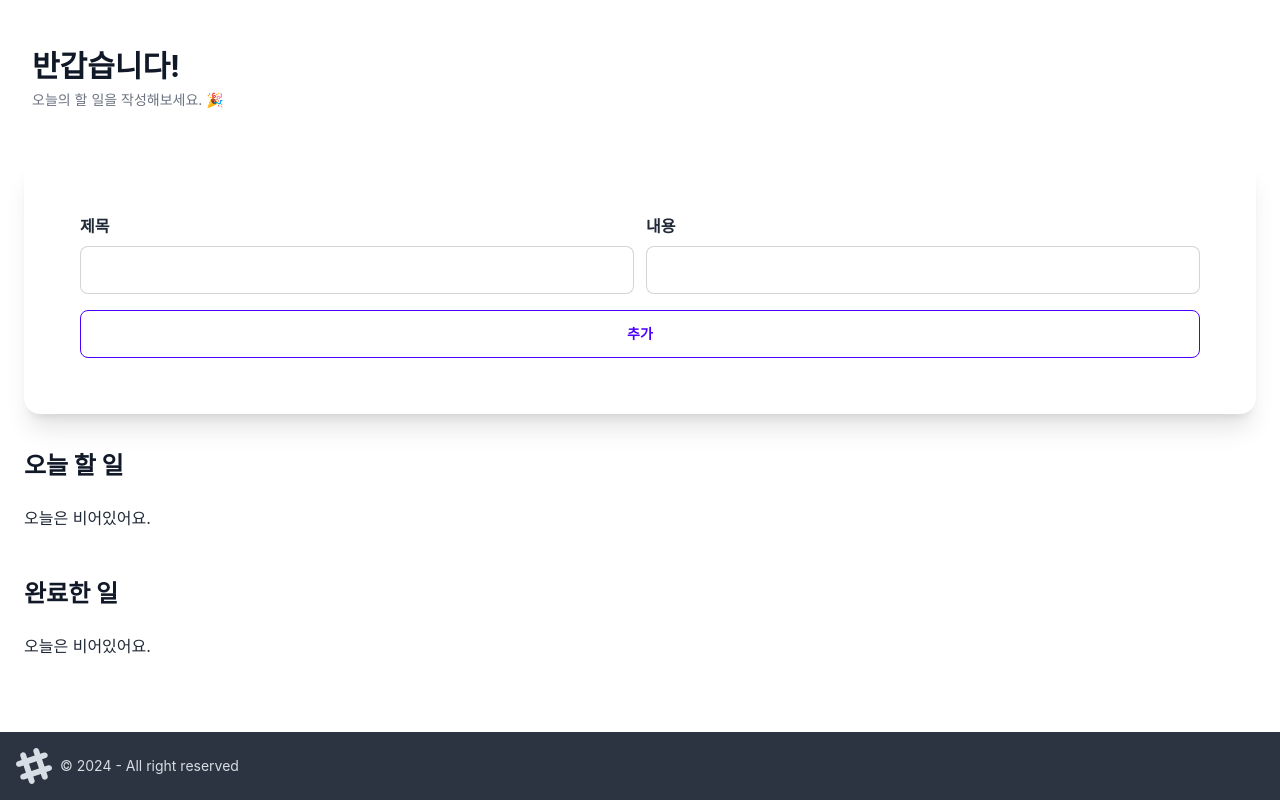
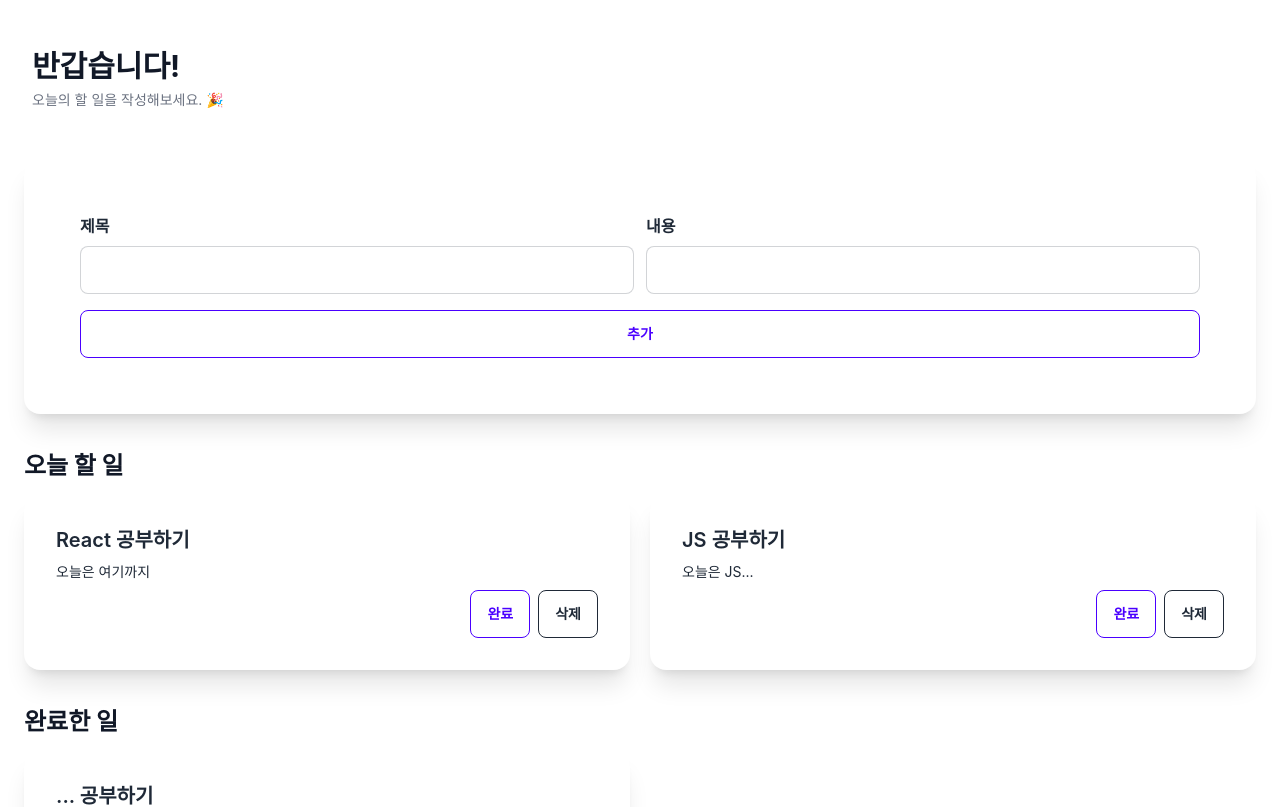
Before and after one commit to ByungyeonKim/react-to-do-list, a React (Create React App) app: page / in a window 1280 px wide. Shown: the top 807 px of the page. Built offline with nearby package versions, Linux system fonts and the light colour scheme; data requests are answered from the project's data file; the HTML template or start-up script is replaced by a standard one.

Commit message:
Add data fetching by json-server

```diff
--- a/src/App.jsx
+++ b/src/App.jsx
@@ -1,4 +1,4 @@
-import { useState } from 'react';
+import { useEffect, useState } from 'react';
 
 import { TodoForm } from './components/TodoForm';
 import { TodoList } from './components/TodoList';
@@ -39,6 +39,17 @@ function App() {
     setTodos(deletedTodos);
   };
 
+  useEffect(() => {
+    (async () => {
+      const res = await fetch(`${process.env.REACT_APP_JSON_BASE_URL}/todos`);
+
+      if (!res.ok) return;
+
+      const json = await res.json();
+      setTodos(json);
+    })();
+  }, []);
+
   const doingList = [];
   const doneList = [];
 
```
Also changed, not shown: 1 other file (tests, documents, lock files or other folders).
